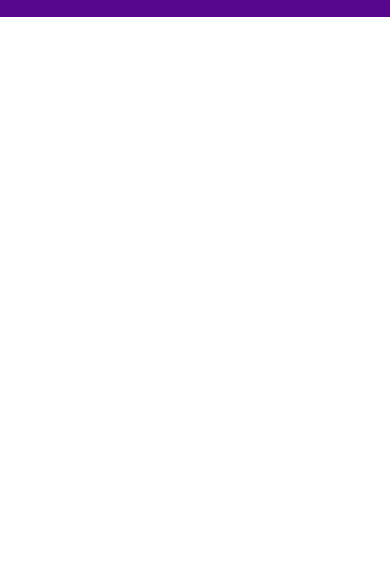
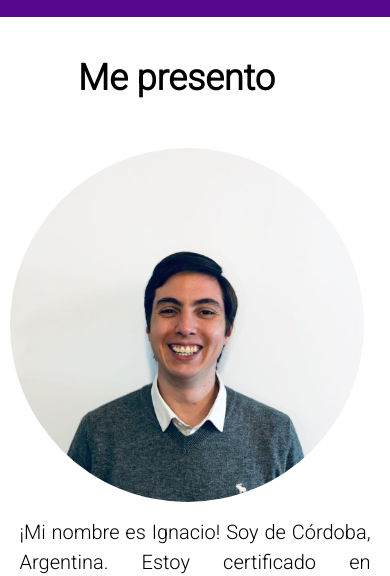
Before and after one commit to Leonel30/DigLabAcademy, a plain HTML site: page index.html in a window 390 px wide. Shown: the part 4528-5104 px from the top of the page. Before the commit the page ends 4545 px from the top, so only its background shows below. Drawn offline with nearby package versions, Linux system fonts and the light colour scheme.

Commit message:
responsive me presento

```diff
--- a/index.html
+++ b/index.html
@@ -166,9 +166,6 @@
             <img src="./img/temario.svg"  alt="imagenTemario">
           </div>
       </div>
-      <!--<div class="d-grid gap-1 col-2 mx-auto temario__boton" >
-          <a href="#formulario"></a><button class="btn btn-primary" type="submit">INSCRIBIRME</button>
-      </div> -->
         <div class="temario__boton">
           <a href="#formulario">
             <button type="submit">INSCRIBIRME</button>
@@ -179,18 +176,22 @@
 
 
   <!-- Me presento  -->
-  <!-- <section id="ponente">
-    <div class="contenedor-presento"  >
-    <h2 class="section-presento">Me presento</h2>
+<div class="contenedor-presento">
+    <div class="presento__ponente">
+      <h2>Me presento</h2>
        <div class="section-presento-img">
         <img class="presento-img" src="img/ingnacio-me-presento.jpeg"  alt="">
-   </div>
+      </div>
+    </div>
    <div class="section-presento-text">
-    <p>¡Mi nombre es Ignacio! Soy de Córdoba, Argentina. Estoy certificado en Facebook Blueprint y hace más de 10 años que me especializo en crear y administrar campañas de Facebook Ads.
+      <p>¡Mi nombre es Ignacio! Soy de Córdoba, Argentina. Estoy certificado en Facebook Blueprint y hace más de 10 años que me especializo en crear y administrar campañas de Facebook Ads.
+      <br>
       Una vasta experiencia en el rubro legal me dio la posibilidad de entender el nicho y su público objetivo, para poder crear campañas efectivas que conviertan. Todo se reduce a entender el customer journey.
+      <br>
       Mi lema es “menos es más”, por lo que mi objetivo con este taller es proveerte de herramientas simples para que mañana mismo puedas lanzar tu primera campaña, con objetivos reales y cuantificables.
-      </p>
-  </div> -->
+    </p>
+  </div>
+</div>
 
   <!-- la gente esta hablando  -->
   <!-- <section>
--- a/style/style.css
+++ b/style/style.css
@@ -377,8 +377,6 @@ section{
       padding-top: 90px;
     }
   }
-
-
   @media screen and (max-width:400px){
     .section__temario--img{
       width: 100%;
@@ -394,43 +392,101 @@ section{
     }
   }
 
-
-
   /* me presento */
-  /* .contenedor-presento{
+  .contenedor-presento{
+    background-color: #ffff;
+    max-height: 450px;
+    margin-top: 50px;
+    overflow: hidden;
     width: 100%;
-    margin: 0 auto;
-    height: 100%;
-    background-color: white;
-    display:flex;
+    display: flex;
+    justify-content: center;
     flex-wrap: wrap;
     color: black;
-    align-items: center;
-    margin-bottom: 20px;
-    font-family: 'Roboto', sans-serif;
-    padding-top: -1px;
+   }
+  .presento__ponente{
+    width: 45%;
+    height: 450px;
   }
-
-  .section-presento{
-    margin-bottom: auto;
+  .presento__ponente h2{
+    font-weight: 700;
+    font-size:36px;
+    margin-bottom: 2rem;
   }
   .section-presento-text{
-    width: 50%;
-    max-height: 350px;
+    width: 40%;
+    height: 450px;
     text-align: justify;
-    padding: 5%;
-   color: black;
-   font-family: 'Roboto', sans-serif;
-   margin-bottom: -1px;
+    padding-right: 5%;
+    color: black;
+    display: flex;
+    align-items: center;
   }
-
+  .section-presento-text p{
+    font-size: 20px;
+  }
   .presento-img{
     width: 354px;
     height: 354px;
-    border-radius:350px;
-  margin-bottom: 30px;
+    border-radius:354px;
   }
-     */
+  @media screen and (max-width:768px){
+    .contenedor-presento{
+      margin-top: 0;
+      max-height: 900px;
+      padding-left: 0rem;
+    }
+    .presento__ponente{
+      width: 100%;
+      height: 500px;
+      display: flex;
+      flex-wrap: wrap;
+      justify-content:center;
+    }
+    .presento__ponente h2 {
+      margin-top: 40px;
+      width: 100%;
+      padding:0 35%;
+    }
+    .section-presento-img{
+      width: 100%;
+      padding: 0 25%;
+    }
+    .section-presento-text{
+      width: 100%;
+      padding: 10%;
+      height: 400px;
+    }
+  }
+  @media screen and (max-width:400px){
+    .contenedor-presento{
+      max-height: 1150px;
+      padding-left: 0rem;
+    }
+    .presento__ponente{
+      width: 100%;
+      height: 500px;
+      display: flex;
+      flex-wrap: wrap;
+      justify-content:center;
+    }
+    .presento__ponente h2 {
+      margin-top: 40px;
+      width: 100%;
+      padding:0 20%;
+    }
+    .section-presento-img{
+      width: 100%;
+      padding: 0 2.5%;
+    }
+    .section-presento-text{
+      width: 100%;
+      padding: 0 5%;
+      height: 550px;
+      align-items: initial;
+    }
+  }
+
 
   /* ---------- la gente esta hablando----------------------------*/
   /* .contenedorPortada {
```
